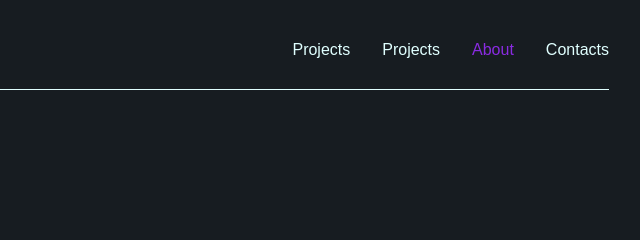
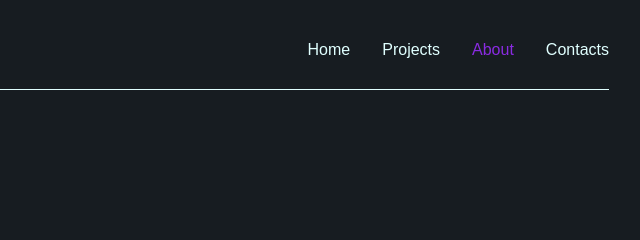
Before and after one commit to jareddevbug/jared.devbug, a plain HTML site: page about.html in a window 1280 px wide. Shown: the top 240 px of the page, 511-1151 px from the left. Drawn offline with Linux system fonts and the light colour scheme.

Commit message:
about page op

```diff
--- a/about.html
+++ b/about.html
@@ -55,7 +55,7 @@
       <ul>
         <li class="nav--items">
           <a href="index.html" style="color: lightcyan; text-decoration: none">
-            Projects</a
+            Home</a
           >
         </li>
         <li class="nav--items">
```
